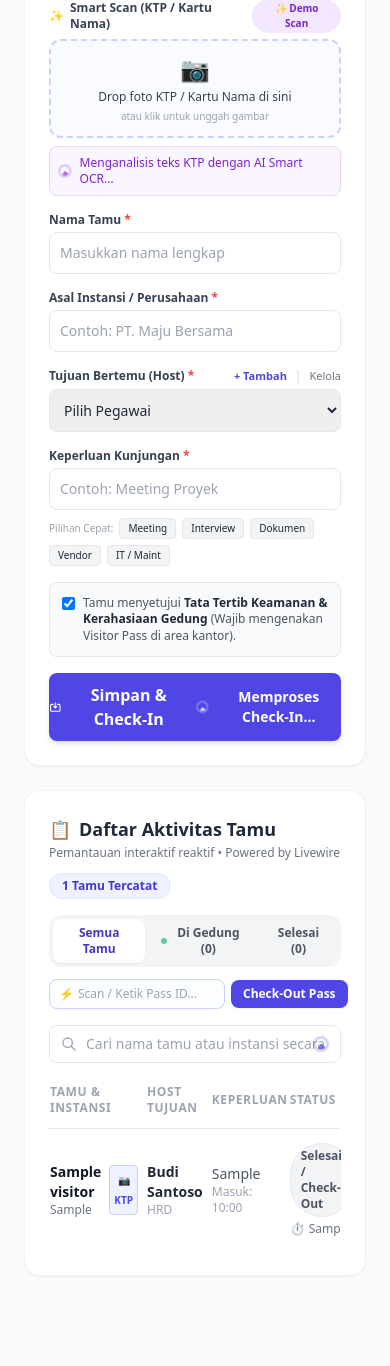
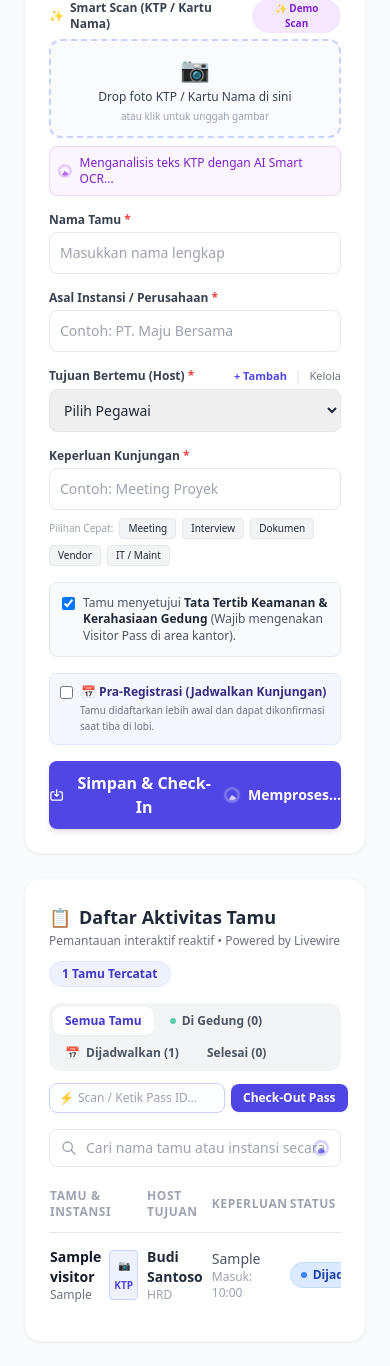
Before and after one commit to akbar967/lobbyflow, a Laravel app: page / in a window 390 px wide. Shown: the part 852-2218 px from the top of the page. Before the commit the page ends 2088 px from the top, so only its background shows below. Run offline with Laravel 12, Linux system fonts and the light colour scheme; a user stored in the database is signed in; data comes from the database, SQL or seed files in the repository; tables that the repository leaves empty hold one stand-in row (values such as "Sample post"); some libraries are stand-ins or nearby versions.

Commit message:
feat: complete all audit items (queue mail, vite layout fallback, quick login mobile & csrf, visitor pre-registration)

```diff
--- a/app/Livewire/LobbyDashboard.php
+++ b/app/Livewire/LobbyDashboard.php
@@ -41,6 +41,8 @@ class LobbyDashboard extends Component
     public string $quickPassCode = '';
 
     public bool $agreement = true;
+
+    public bool $is_preregistered = false;
 
     public ?string $successMessage = null;
 
@@ -163,6 +165,9 @@ class LobbyDashboard extends Component
             $idCardPath = $this->id_card_image->store('ktp_cards', 'public');
         }
 
+        $status = $this->is_preregistered ? 'SCHEDULED' : 'INSIDE';
+        $checkInTime = $this->is_preregistered ? null : $now;
+
         $visitor = Visitor::create([
             'name' => $this->name,
             'nama_tamu' => $this->name,
@@ -172,13 +177,13 @@ class LobbyDashboard extends Component
             'purpose' => $this->purpose,
             'keperluan' => $this->purpose,
             'qr_code' => $qrCodePass,
-            'status' => 'INSIDE',
-            'check_in_at' => $now,
-            'waktu_checkin' => $now,
+            'status' => $status,
+            'check_in_at' => $checkInTime,
+            'waktu_checkin' => $checkInTime,
             'id_card_image' => $idCardPath,
         ]);
 
-        if ($employee && ! empty($employee->email)) {
+        if (! $this->is_preregistered && $employee && ! empty($employee->email)) {
             try {
                 Mail::to($employee->email)->send(new VisitorArrivedMail($visitor, $employee));
             } catch (Throwable $e) {
@@ -186,9 +191,33 @@ class LobbyDashboard extends Component
             }
         }
 
-        $this->reset(['name', 'instansi', 'employee_id', 'purpose', 'id_card_image']);
+        $this->reset(['name', 'instansi', 'employee_id', 'purpose', 'id_card_image', 'is_preregistered']);
 
-        $this->successMessage = 'Tamu berhasil check-in! Notifikasi email telah dikirim ke host.';
+        $this->successMessage = $status === 'SCHEDULED'
+            ? 'Pra-Registrasi Tamu berhasil dijadwalkan! Tamu dapat konfirmasi tiba saat sampai di lobi.'
+            : 'Tamu berhasil check-in! Notifikasi email telah dikirim ke host.';
+    }
+
+    public function confirmArrival(int $id): void
+    {
+        $visitor = Visitor::findOrFail($id);
+        $now = now();
+
+        $visitor->update([
+            'status' => 'INSIDE',
+            'check_in_at' => $now,
+            'waktu_checkin' => $now,
+        ]);
+
+        if ($visitor->employee && ! empty($visitor->employee->email)) {
+            try {
+                Mail::to($visitor->employee->email)->send(new VisitorArrivedMail($visitor, $visitor->employee));
+            } catch (Throwable $e) {
+                Log::warning('Gagal mengirim email notifikasi ke host: '.$e->getMessage());
+            }
+        }
+
+        $this->successMessage = "Tamu {$visitor->name} telah dikonfirmasi tiba di lobi!";
     }
 
     public function simulateAiScan(): void
@@ -502,6 +531,7 @@ class LobbyDashboard extends Component
         $stats = [
             'total_today' => Visitor::whereDate('created_at', today())->count(),
             'inside_now' => Visitor::where('status', 'INSIDE')->count(),
+            'scheduled' => Visitor::where('status', 'SCHEDULED')->count(),
             'checked_out_today' => Visitor::whereDate('created_at', today())->where('status', 'CHECKED_OUT')->count(),
             'total_employees' => $employees->count(),
         ];
--- a/app/Mail/VisitorArrivedMail.php
+++ b/app/Mail/VisitorArrivedMail.php
@@ -5,13 +5,14 @@ namespace App\Mail;
 use App\Models\Employee;
 use App\Models\Visitor;
 use Illuminate\Bus\Queueable;
+use Illuminate\Contracts\Queue\ShouldQueue;
 use Illuminate\Mail\Mailable;
 use Illuminate\Mail\Mailables\Attachment;
 use Illuminate\Mail\Mailables\Content;
 use Illuminate\Mail\Mailables\Envelope;
 use Illuminate\Queue\SerializesModels;
 
-class VisitorArrivedMail extends Mailable
+class VisitorArrivedMail extends Mailable implements ShouldQueue
 {
     use Queueable, SerializesModels;
 
--- a/resources/views/components/layouts/app.blade.php
+++ b/resources/views/components/layouts/app.blade.php
@@ -8,8 +8,12 @@
     <link rel="icon" type="image/svg+xml" href="{{ asset('favicon.svg') }}">
     <link rel="icon" type="image/png" href="{{ asset('favicon.png') }}">
     <link rel="shortcut icon" href="{{ asset('favicon.ico') }}">
-    <!-- Tailwind CSS CDN -->
-    <script src="https://cdn.tailwindcss.com"></script>
+    <!-- Assets (Vite Local Bundling dengan CDN Fallback) -->
+    @if(file_exists(public_path('build/manifest.json')))
+        @vite(['resources/css/app.css', 'resources/js/app.js'])
+    @else
+        <script src="https://cdn.tailwindcss.com"></script>
+    @endif
     <!-- Chart.js CDN -->
     <script src="https://cdn.jsdelivr.net/npm/chart.js"></script>
     @livewireStyles
--- a/resources/views/livewire/lobby-dashboard.blade.php
+++ b/resources/views/livewire/lobby-dashboard.blade.php
@@ -318,20 +318,29 @@
                     </label>
                 </div>
 
+                <!-- Pra-Registrasi Option -->
+                <div class="p-2.5 bg-indigo-50/60 border border-indigo-100 rounded-lg text-xs">
+                    <label class="flex items-center gap-2 cursor-pointer font-semibold text-indigo-900">
+                        <input type="checkbox" wire:model.live="is_preregistered" class="rounded text-indigo-600 focus:ring-indigo-500">
+                        <span>📅 Pra-Registrasi (Jadwalkan Kunjungan)</span>
+                    </label>
+                    <p class="text-[10px] text-gray-500 mt-0.5 ml-5">Tamu didaftarkan lebih awal dan dapat dikonfirmasi saat tiba di lobi.</p>
+                </div>
+
                 <!-- Tombol Submit -->
                 <button type="submit" wire:loading.attr="disabled" class="w-full bg-indigo-600 hover:bg-indigo-700 text-white py-2.5 rounded-lg font-semibold transition shadow-md flex items-center justify-center gap-2 disabled:opacity-50">
                     <span wire:loading.remove wire:target="save" class="flex items-center gap-2">
                         <svg class="w-4 h-4" fill="none" stroke="currentColor" viewBox="0 0 24 24">
                             <path stroke-linecap="round" stroke-linejoin="round" stroke-width="2" d="M8 7H5a2 2 0 00-2 2v9a2 2 0 002 2h14a2 2 0 002-2V9a2 2 0 00-2-2h-3m-1 4l-3 3m0 0l-3-3m3 3V4" />
                         </svg>
-                        Simpan & Check-In
+                        {{ $is_preregistered ? 'Jadwalkan Pra-Registrasi' : 'Simpan & Check-In' }}
                     </span>
                     <span wire:loading wire:target="save" class="flex items-center gap-2 text-sm">
                         <svg class="animate-spin h-4 w-4 text-white" xmlns="http://www.w3.org/2000/svg" fill="none" viewBox="0 0 24 24">
                             <circle class="opacity-25" cx="12" cy="12" r="10" stroke="currentColor" stroke-width="4"></circle>
                             <path class="opacity-75" fill="currentColor" d="M4 12a8 8 0 018-8v8H4z"></path>
                         </svg>
-                        Memproses Check-In...
+                        Memproses...
                     </span>
                 </button>
             </form>
@@ -356,13 +365,17 @@
             <!-- Status Tabs & ⚡ Quick Pass Check-Out Bar -->
             <div class="flex flex-col lg:flex-row justify-between items-stretch lg:items-center gap-3 mb-4">
                 <!-- Status Filter Tabs -->
-                <div class="flex items-center gap-1 bg-gray-100 p-1 rounded-xl text-xs font-semibold">
+                <div class="flex flex-wrap items-center gap-1 bg-gray-100 p-1 rounded-xl text-xs font-semibold">
                     <button type="button" wire:click="setStatusFilter('ALL')" class="px-3 py-1.5 rounded-lg transition {{ $statusFilter === 'ALL' ? 'bg-white text-indigo-700 shadow-sm' : 'text-gray-600 hover:text-gray-900' }}">
                         Semua Tamu
                     </button>
                     <button type="button" wire:click="setStatusFilter('INSIDE')" class="px-3 py-1.5 rounded-lg transition flex items-center gap-1.5 {{ $statusFilter === 'INSIDE' ? 'bg-white text-emerald-700 shadow-sm' : 'text-gray-600 hover:text-gray-900' }}">
                         <span class="w-1.5 h-1.5 rounded-full bg-emerald-500 animate-pulse"></span>
                         Di Gedung ({{ $stats['inside_now'] }})
+                    </button>
+                    <button type="button" wire:click="setStatusFilter('SCHEDULED')" class="px-3 py-1.5 rounded-lg transition flex items-center gap-1.5 {{ $statusFilter === 'SCHEDULED' ? 'bg-white text-blue-700 shadow-sm' : 'text-gray-600 hover:text-gray-900' }}">
+                        <span>📅</span>
+                        Dijadwalkan ({{ $stats['scheduled'] }})
                     </button>
                     <button type="button" wire:click="setStatusFilter('CHECKED_OUT')" class="px-3 py-1.5 rounded-lg transition {{ $statusFilter === 'CHECKED_OUT' ? 'bg-white text-gray-800 shadow-sm' : 'text-gray-600 hover:text-gray-900' }}">
                         Selesai ({{ $stats['checked_out_today'] }})
@@ -454,7 +467,13 @@
 
                                 <!-- Label Status Tag (UI/UX) -->
                                 <td class="py-3.5 pr-2">
-                                    @if($v->status === 'INSIDE')
+                                    @if($v->status === 'SCHEDULED')
+                                        <!-- Biru: Pra-Registrasi / Dijadwalkan -->
+                                        <span class="inline-flex items-center gap-1.5 px-2.5 py-1 bg-blue-100 text-blue-800 border border-blue-200 rounded-full text-xs font-semibold">
+                                            <span class="w-1.5 h-1.5 rounded-full bg-blue-500"></span>
+                                            Dijadwalkan
+                                        </span>
+                                    @elseif($v->status === 'INSIDE')
                                         <!-- Hijau: Di Dalam Gedung -->
                                         <span class="inline-flex items-center gap-1.5 px-2.5 py-1 bg-emerald-100 text-emerald-800 border border-emerald-200 rounded-full text-xs font-semibold">
                                             <span class="w-1.5 h-1.5 rounded-full bg-emerald-500 animate-pulse"></span>
@@ -486,8 +505,16 @@
                                             <span class="hidden sm:inline">Cetak</span>
                                         </a>
 
-                                        <!-- Tombol Check-Out 1-Klik Livewire dengan Dialog Konfirmasi -->
-                                        @if($v->status === 'INSIDE')
+                                        @if($v->status === 'SCHEDULED')
+                                            <!-- Tombol Konfirmasi Kedatangan (Pra-Registrasi) -->
+                                            <button type="button" wire:click="confirmArrival({{ $v->id }})" class="inline-flex items-center gap-1 text-xs bg-emerald-50 text-emerald-700 hover:bg-emerald-600 hover:text-white px-2 py-1.5 rounded-lg border border-emerald-200 hover:border-emerald-600 font-semibold transition shadow-sm" title="Konfirmasi Tamu Tiba di Gedung">
+                                                <svg class="w-3.5 h-3.5" fill="none" stroke="currentColor" viewBox="0 0 24 24">
+                                                    <path stroke-linecap="round" stroke-linejoin="round" stroke-width="2" d="M5 13l4 4L19 7" />
+                                                </svg>
+                                                <span>Tiba</span>
+                                            </button>
+                                        @elseif($v->status === 'INSIDE')
+                                            <!-- Tombol Check-Out 1-Klik Livewire dengan Dialog Konfirmasi -->
                                             <button type="button" wire:click="checkout({{ $v->id }})" wire:confirm="Konfirmasi check-out untuk tamu {{ $v->name }}?" wire:loading.attr="disabled" class="inline-flex items-center gap-1 text-xs bg-red-50 text-red-600 hover:bg-red-600 hover:text-white px-2 py-1.5 rounded-lg border border-red-200 hover:border-red-600 font-medium transition shadow-sm disabled:opacity-50" title="Check-Out Tamu">
                                                 <svg class="w-3.5 h-3.5" fill="none" stroke="currentColor" viewBox="0 0 24 24">
                                                     <path stroke-linecap="round" stroke-linejoin="round" stroke-width="2" d="M17 16l4-4m0 0l-4-4m4 4H7m6 4v1a3 3 0 01-3 3H6a3 3 0 01-3-3V7a3 3 0 013-3h4a3 3 0 013 3v1" />
--- a/resources/views/livewire/login.blade.php
+++ b/resources/views/livewire/login.blade.php
@@ -3,7 +3,7 @@
         <!-- Brand Header -->
         <div class="text-center mb-8">
             <div class="inline-flex items-center justify-center mb-3">
-                <img src="{{ asset('favicon.svg') }}" alt="LobbyFlow Logo" class="w-14 h-14 rounded-2xl shadow-lg">
+                <img src="{{ asset('logo.svg') }}" alt="LobbyFlow Logo" class="w-14 h-14 rounded-2xl shadow-lg">
             </div>
             <h1 class="text-2xl font-extrabold text-slate-900 tracking-tight">LobbyFlow Enterprise</h1>
             <p class="text-xs text-slate-500 mt-1">Sistem Resepsionis Pintar & Pemantauan Tamu Multi-Role &bull; Powered by Livewire</p>
@@ -69,7 +69,7 @@
             </div>
 
             <!-- Quick Login Buttons untuk Uji Coba Dosen -->
-            <div class="grid grid-cols-2 gap-3">
+            <div class="grid grid-cols-1 sm:grid-cols-2 gap-3">
                 <a href="{{ route('login.quick', 'admin') }}" wire:click.prevent="quickLogin('admin')" class="flex flex-col items-center justify-center p-3 rounded-xl border border-indigo-200 bg-indigo-50/50 hover:bg-indigo-100/60 transition group text-center cursor-pointer">
                     <span class="text-base mb-1">👑</span>
                     <span class="text-xs font-bold text-indigo-900 group-hover:text-indigo-950">Masuk sbg Admin</span>
--- a/routes/web.php
+++ b/routes/web.php
@@ -10,7 +10,11 @@ use Illuminate\Support\Facades\Route;
 // Autentikasi (Livewire Login & Quick Access)
 Route::get('/login', Login::class)->name('login');
 Route::post('/login', [Login::class, 'handleLoginPost'])->name('login.post');
-Route::get('/login/quick/{role}', [Login::class, 'handleQuickLogin'])->name('login.quick');
+if (app()->environment('local', 'testing')) {
+    Route::match(['get', 'post'], '/login/quick/{role}', [Login::class, 'handleQuickLogin'])->name('login.quick');
+} else {
+    Route::post('/login/quick/{role}', [Login::class, 'handleQuickLogin'])->name('login.quick');
+}
 Route::post('/logout', [Login::class, 'handleLogout'])->name('logout');
 
 // Halaman Resepsionis & Operasional Tamu (Livewire Full-Page)
```
Also changed, not shown: tests/Feature/LivewireDashboardTest.php (+28 -0 lines), tests/Feature/VisitorTest.php (+1 -1 lines).
